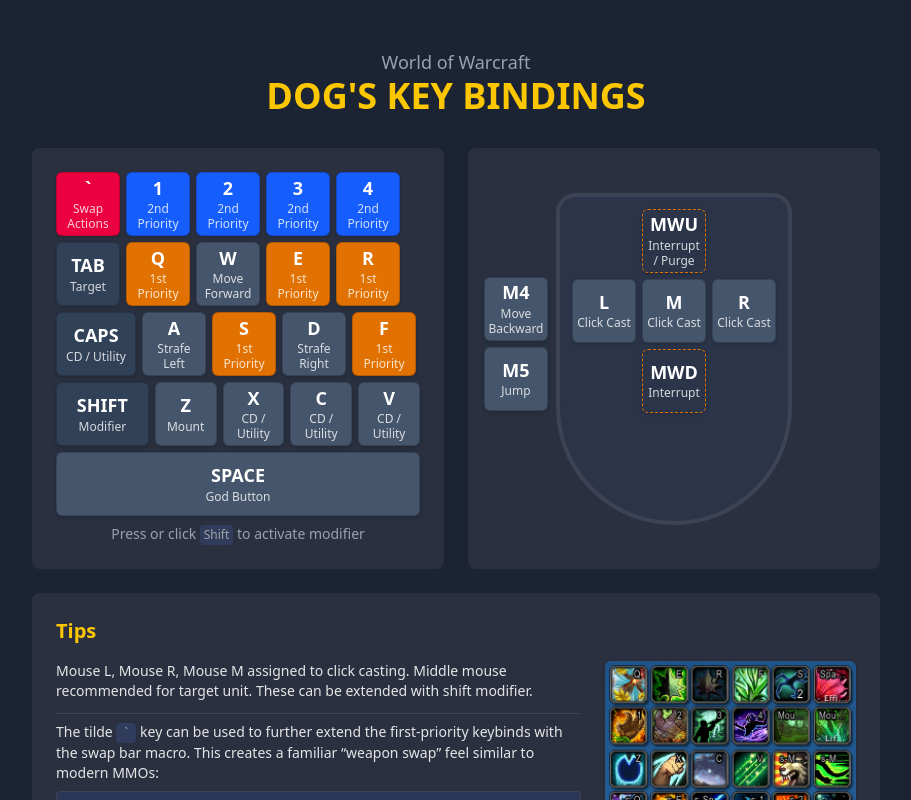
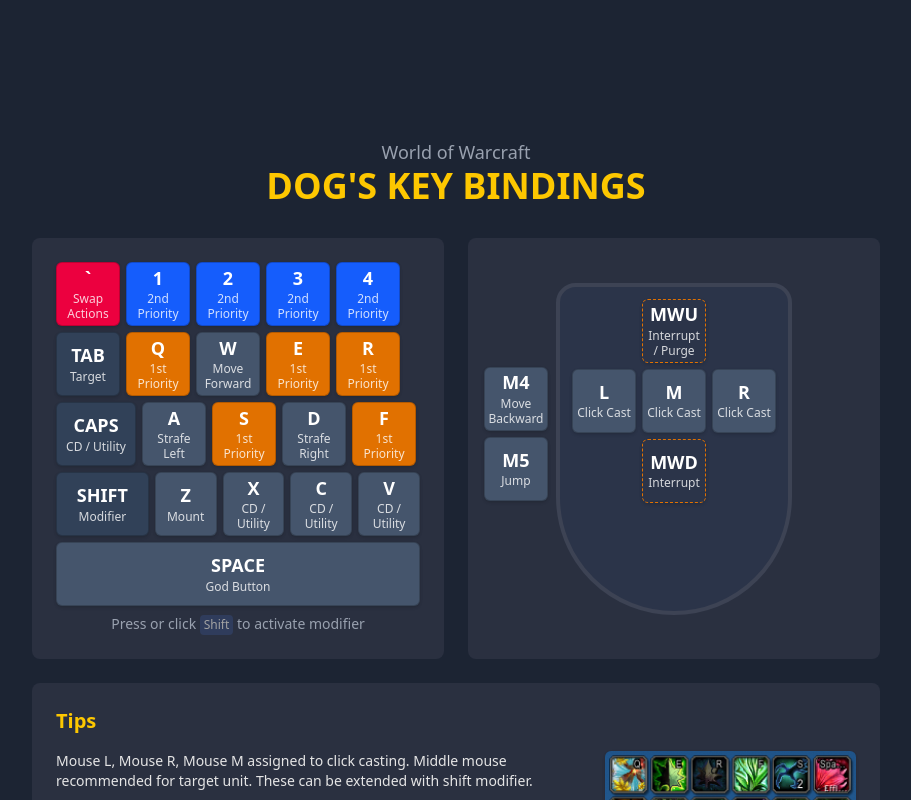
Before and after one commit to merthanmerter/wow-keybinds, a Next.js app: page / in a window 1280 px wide. Shown: the top 800 px of the page, without its empty margins (184-1095 px from the left). Built offline with nearby package versions, Linux system fonts and the light colour scheme.

Commit message:
page shift fixed

```diff
--- a/src/components/ad-banner.tsx
+++ b/src/components/ad-banner.tsx
@@ -26,10 +26,10 @@
 	}, []);
 
 	return (
-		<div className={className} style={{ overflow: "hidden" }}>
+		<div className={className}>
 			<ins
 				className="adsbygoogle"
-				style={{ display: "block" }}
+				style={{ display: "block", height: "90px" }}
 				data-ad-client="ca-pub-9755830363670758"
 				data-ad-slot={dataAdSlot}
 				data-ad-format="horizontal"
```
